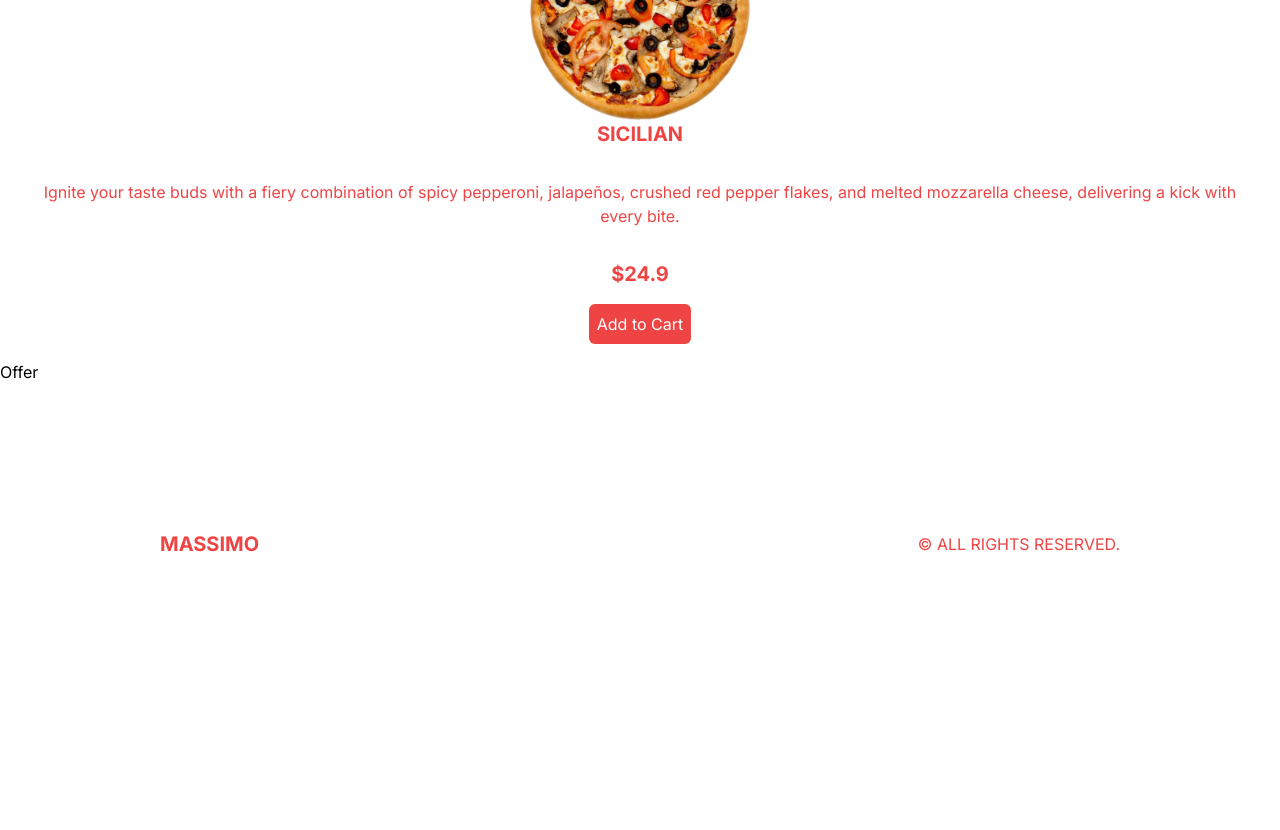
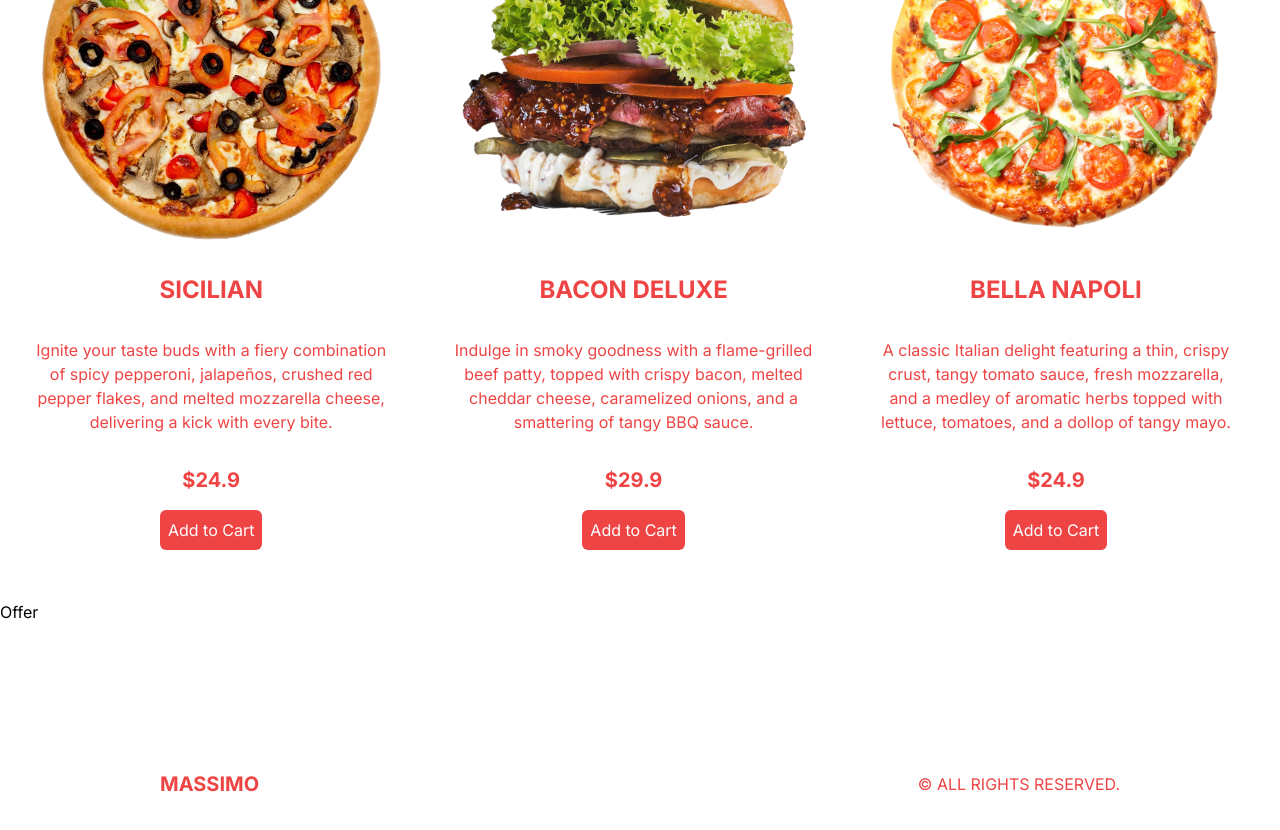
Before and after one commit to echi7/food-delivery, a Next.js app: page / in a window 1280 px wide. Shown: the part 920-1750 px from the top of the page. Before the commit the page ends 1624 px from the top, so only its background shows below. Built offline with nearby package versions, Linux system fonts and the light colour scheme.

Commit message:
completing additional tailwind css

```diff
--- a/src/components/Featured.tsx
+++ b/src/components/Featured.tsx
@@ -9,7 +9,7 @@
             <div className="w-max flex">
                 {/* SINGLE ITEM */}
                 {featuredProducts.map((item) => (
-                  <div key={item.id} className="w-screen h-[60vh] flex flex-col items-center justify-around p-4 hover:bg-fuchsia-50 transition-all duration-300">
+                  <div key={item.id} className="w-screen h-[60vh] flex flex-col items-center justify-around p-4 hover:bg-fuchsia-50 transition-all duration-300 md:w-[50vw] xl:w-[33vw] xl:h-[90vh]">
                     {/* IMAGE CONTAINER */}
                     {item.img && <div className="relative flex-1 w-full hover:rotate-[60deg] transition-all duration-500">
                         <Image
@@ -19,9 +19,9 @@
                             className="object-contain"/>
                     </div>}
                     {/* TEXT CONTAINER */}
-                    <div className="flex-1 flex flex-col items-center text-center gap-4">
-                        <h1 className="text-xl font-bold uppercase">{item.title}</h1>
-                        <p className="p-4">{item.desc}</p>
+                    <div className="flex-1 flex flex-col items-center justify-center text-center gap-4">
+                        <h1 className="text-xl font-bold uppercase xl:text-2xl 2xl:text-3xl">{item.title}</h1>
+                        <p className="p-4 2xl:p-8">{item.desc}</p>
                         <span className="text-xl font-bold">${item.price}</span>
                         <button className="bg-red-500 text-white p-2 rounded-md">
                             Add to Cart
```
